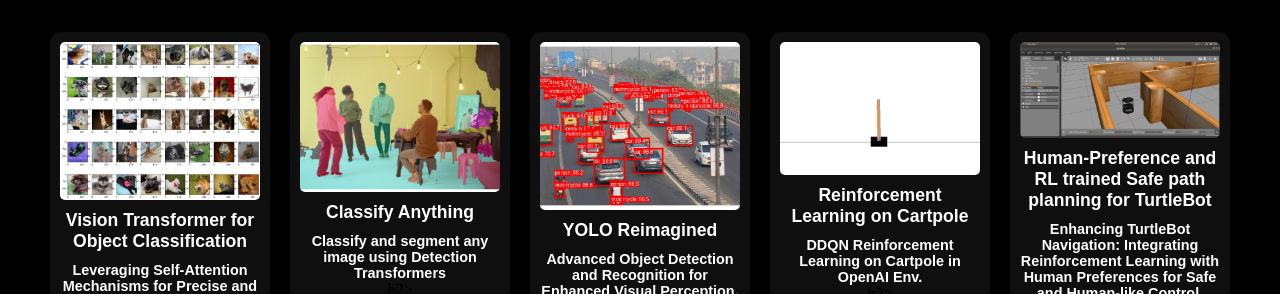
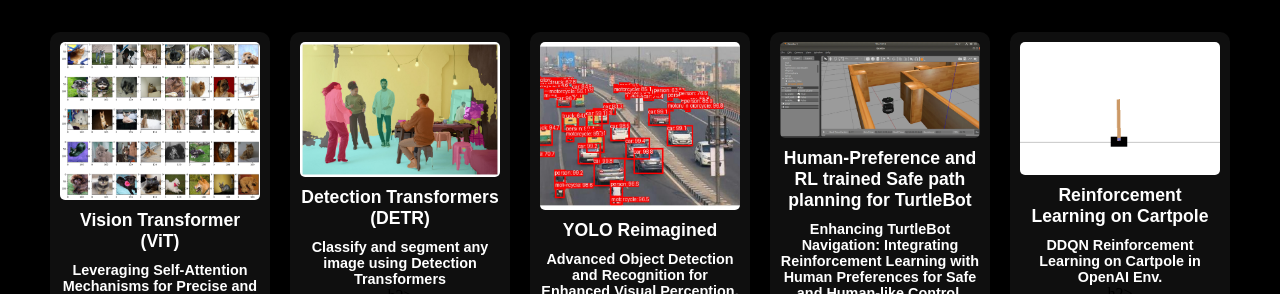
Before and after one commit to prav2909/prav2909.github.io, a plain HTML site: page index.html in a window 1280 px wide. Shown: the part 722-1016 px from the top of the page. Drawn offline with Linux system fonts and the light colour scheme; a script that the page names is missing.

Commit message:
Update index.html

```diff
--- a/index.html
+++ b/index.html
@@ -89,14 +89,14 @@
 			<div class="portfolio-panel">
 				<div class="portfolio-card">
 					<img src="resources/vit.png" loading="lazy" alt="DDQN">
-					<h1>Vision Transformer for Object Classification</h1>
+					<h1>Vision Transformer (ViT)</h1>
 					<h2>Leveraging Self-Attention Mechanisms for Precise and Efficient Visual Categorization</h2>h2>
 					<gh><a href="https://github.com/prav2909/vision_transformer"><i class="fa fa-github"></i></a>
 					</gh>
 				</div>
 				<div class="portfolio-card">
 					<img src="resources/people_in_room_seg.jpg" loading="lazy" alt="DDQN">
-					<h1>Classify Anything</h1>
+					<h1>Detection Transformers (DETR)</h1>
 					<h2>Classify and segment any image using Detection Transformers</h2>h2>
 					<gh><a href="https://github.com/prav2909/ClassifyAnything"><i class="fa fa-github"></i></a>
 					</gh>
@@ -110,18 +110,17 @@
 				</div>
 
 				<div class="portfolio-card">
+					<img src="resources/turtlebot2.png" loading="lazy" alt="DDQN">
+					<h1>Human-Preference and RL trained Safe path planning for TurtleBot</h1>
+					<h2>Enhancing TurtleBot Navigation: Integrating Reinforcement Learning with Human Preferences for Safe and Human-like Control.</h2>h2>
+					<gh><a href="https://github.com/prav2909/DoubleDQN_turtlebot2"><i class="fa fa-github"></i></a>
+					</gh>
+				</div>
+				<div class="portfolio-card">
 					<img src="resources/cartpole.gif" loading="lazy" alt="DDQN">
 					<h1>Reinforcement Learning on Cartpole</h1>
 					<h2>DDQN Reinforcement Learning on Cartpole in OpenAI Env.</h2>h2>
 					<gh><a href="https://github.com/prav2909/DQN_Cartpole_V0"><i class="fa fa-github"></i></a>
-					</gh>
-				</div>
-
-				<div class="portfolio-card">
-					<img src="resources/turtlebot2.png" loading="lazy" alt="DDQN">
-					<h1>Human-Preference and RL trained Safe path planning for TurtleBot</h1>
-					<h2>Enhancing TurtleBot Navigation: Integrating Reinforcement Learning with Human Preferences for Safe and Human-like Control.</h2>h2>
-					<gh><a href="https://github.com/prav2909/DoubleDQN_turtlebot2"><i class="fa fa-github"></i></a>
 					</gh>
 				</div>
 
```
